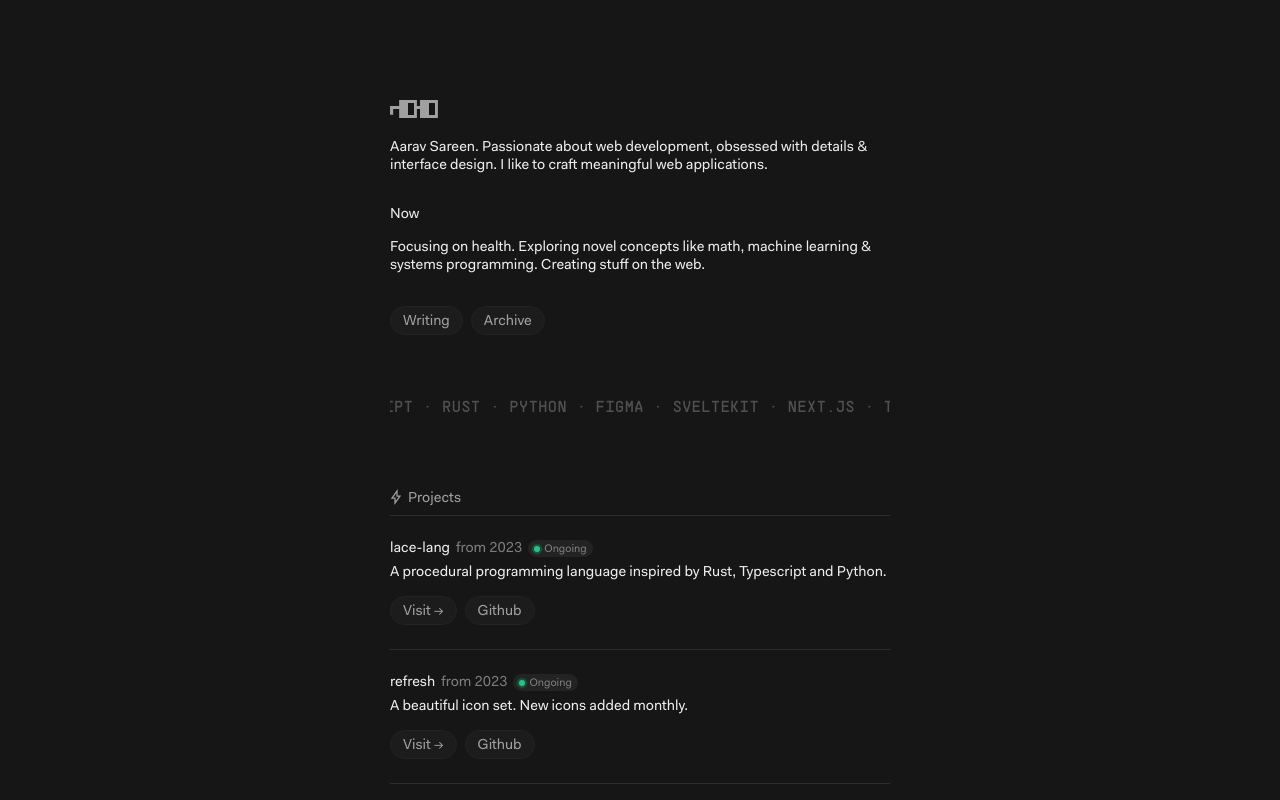
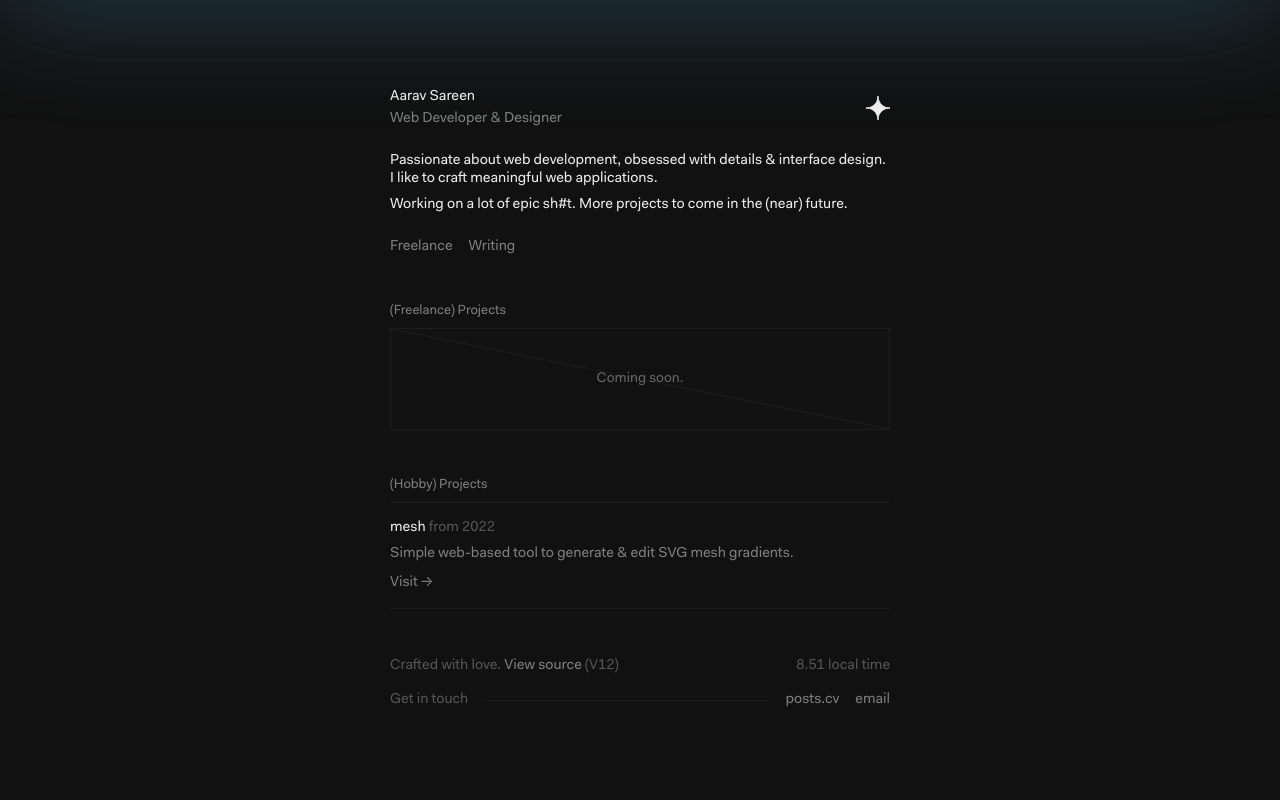
Before and after one commit to arvsrn/aarv.me-old, a SvelteKit app: page / in a window 1280 px wide. Shown: the top 800 px of the page. Built offline with nearby package versions, Linux system fonts and the light colour scheme.

Commit message:
V12 WOOOOOHOOOOOO

```diff
--- a/src/routes/+layout.svelte
+++ b/src/routes/+layout.svelte
@@ -1,20 +1,59 @@
 <script lang="ts">
-    import { dev } from '$app/environment';
-    import { inject } from '@vercel/analytics';
+    import { onMount } from "svelte";
+    import { slide } from "svelte/transition";
 
-    inject({ mode: dev ? 'development' : 'production' });
+    let hovering: boolean = false;
+    let mousePosition: number[] = [0, 0];
+    let text: string = "";
+
+    onMount(() => {
+        document.querySelectorAll('[data-info]').forEach(element => {
+            element.addEventListener('mouseenter', () => {
+                hovering = true;
+                text = element.getAttribute('data-info') || '';
+            });
+            element.addEventListener('mouseleave', () => hovering = false);
+        });
+    });
 </script>
 
+<svelte:window on:mousemove={e => mousePosition = [e.clientX, e.clientY]}/>
+
+{#if hovering}
+    <main transition:slide={{ duration: 150 }} style="top: {mousePosition[1]}px; left: {mousePosition[0]}px;">{text}</main>
+{/if}
+
+<slot></slot>
+
 <style>
-    :root {
-        --width: 500px;
-    }
+    main {
+        opacity: 100%;
 
-    @media only screen and (max-width: 595.24px) {
-        :root {
-            --width: 84vw;
-        }
+        background-color: #161616;
+        border: 1px solid rgba(255, 255, 255, 0.05);
+
+        display: flex;
+        flex-direction: column;
+        gap: 6px;
+        padding: 12px;
+        padding-bottom: 8px;
+        border-radius: 6px;
+        margin-top: 6px;
+        margin-left: 6px;
+        max-width: 439.31px;
+
+        width: fit-content;
+        height: fit-content;
+
+        position: absolute;
+
+        font-family: 'Fakt Pro';
+        font-size: 14px;
+        font-weight: normal;
+
+        color: #ddd;
+        z-index: 100;
+
+        line-height: 21px;
     }
 </style>
-
-<slot></slot>
--- a/src/routes/+page.svelte
+++ b/src/routes/+page.svelte
@@ -1,260 +1,206 @@
 <script>
-    import ButtonLink from "./ButtonLink.svelte";
+    import PlaceholderProject from "./PlaceholderProject.svelte";
+
+    const date = new Date();
+    let localTime = date.getTime();
+    let localOffset = date.getTimezoneOffset() * 60000;
+
+    let utc = localTime + localOffset;
+    let time = new Date(utc + 19_800_000);
+
+    const setTime = () => {
+        const date = new Date();
+        let localTime = date.getTime();
+        let localOffset = date.getTimezoneOffset() * 60000;
+
+        let utc = localTime + localOffset;
+        time = new Date(utc + 19_800_000);
+
+        setTimeout(setTime, 60_000);
+    };
+
+    setTimeout(setTime, 60_000);
 </script>
 
 <main>
-    <div class="container" data-animate style="--stagger:2;" id="glasses">
-        <div class="noggle-container">
-            <div class="before"></div>
-            <svg width="48" height="18" viewBox="0 0 48 18" fill="none" xmlns="http://www.w3.org/2000/svg">
-            <g clip-path="url(#clip0_31_30)">
-            <path d="M0.0498047 14.7898V6.03077H9.1488V0.0927734H26.8998V6.03077H30.0318V0.0927734H47.9318V17.9068H30.0318V8.99977H26.8998V17.9068H9.1488V8.99977H3.1818V14.7898H0.0498047Z" fill="#A0A0A0"/>
-            <path d="M17.9868 3.06201H23.9908V14.938H17.9868V3.06201Z" fill="#A0A0A0"/>
-            <path d="M38.8008 3.06201H44.8048V14.938H38.8008V3.06201Z" fill="#A0A0A0"/>
-            </g>
-            <defs>
-            <clipPath id="clip0_31_30">
-            <rect width="48" height="18" fill="black"/>
-            </clipPath>
-            </defs>
+    <div class="gradient"></div>
+
+    <section data-animate style:--stagger="1" style:gap="24px">
+        <div class="row" style:align-items="center">
+            <div>
+                <p>Aarav Sareen</p>
+                <p class="dark">Web Developer & Designer</p>
+            </div>
+            <svg style:margin-left="auto" width="24" height="24" viewBox="0 0 24 24" fill="none" xmlns="http://www.w3.org/2000/svg">
+                <path d="M0 12C4 12 12 9.6 12 0C12 4 14.4 12 24 12C20 12 12 14.4 12 24C12 20 9.6 12 0 12Z" fill="#EDEDED" stroke="#EDEDED"/>
             </svg>
-            <div class="after"></div></div>
+        </div>
+        <div style="display:flex;flex-direction:column;gap:8px;">
+            <p>Passionate about web development, obsessed with details & interface design. I like to craft meaningful web applications.</p>
+            <p>Working on a lot of epic sh#t. More projects to come in the (near) future.</p>
+        </div>
+        <div class="row">
+            <a href="" class="disabled" data-info="Will be available for work soon.">Freelance</a>
+            <a href="" class="disabled" data-info="Coming soon.">Writing</a>
+        </div>
+    </section>
 
-        <p>Aarav Sareen. Passionate about web development, obsessed with details & interface design. I like to craft meaningful web applications.</p>
-        <p style="margin-top: 16px;">Now</p>
-        <p>Focusing on health. Exploring novel concepts like math, machine learning & systems programming. Creating stuff on the web.</p>
-        <div style="display:flex;flex-direction:row;align-items:flex-start;padding:0px;gap:8px;margin-top:16px;">
-            <!--
-                <ButtonLink href="">Freelance →</ButtonLink>
-            -->
-            <ButtonLink href="/writing">Writing</ButtonLink>
-            <ButtonLink href="/archive">Archive</ButtonLink>
+    <section style:gap="0px" data-animate style:--stagger="2">
+        <p class="section-heading">(Freelance) Projects</p>
+        <div class="divider"></div>
+        <PlaceholderProject />
+        <div class="divider"></div>
+    </section>
+    <section style:gap="0px" data-animate style:--stagger="3">
+        <p class="section-heading">(Hobby) Projects</p>
+        <div class="divider"></div>
+        <div style:padding="16px 0px" style:gap="8px">
+            <p>mesh <span style:color="#555555">from 2022</span></p>
+            <p class="dark">Simple web-based tool to generate & edit SVG mesh gradients.</p>
+            <a href="" class="arrow">Visit</a>
         </div>
-    </div>
+        <div class="divider"></div>
+    </section>
 
-    <div class="carousel" data-animate style="--stagger:3;">
-        <h3>SVELTEKIT · NEXT.JS · TYPESCRIPT · RUST · PYTHON · FIGMA · SVELTEKIT · NEXT.JS · TYPESCRIPT · RUST · PYTHON · FIGMA</h3>
-    </div>
-
-    <div class="container nogap" data-animate style="--stagger:4;">
-        <p class="container-heading">
-            <svg width="12" height="16" viewBox="0 0 12 16" fill="none" xmlns="http://www.w3.org/2000/svg">
-                <path fill-rule="evenodd" clip-rule="evenodd" d="M7.62499 0.0497131V6.375H11.2145L4.37499 15.9503V9.625H0.785492L7.62499 0.0497131ZM3.21448 8.375H5.62499V12.0497L8.78549 7.625H6.37499V3.95029L3.21448 8.375Z" fill="currentColor"/>
-            </svg>
-            Projects
-        </p>
-        <div style="display:flex;flex-direction:column;align-items:flex-start;padding:24px 0px;gap:6px;width:100%;height:fit-content;border-top:1px solid #2E2E2E;">
-            <p>lace-lang <span class="dark">from 2023</span> <span class="ongoing"><div class="dot"/> <span>Ongoing</span></span></p>
-            <p>A procedural programming language inspired by Rust, Typescript and Python.</p>
-            <div style="display:flex;flex-direction:row;align-items:flex-start;padding:0px;gap:8px;margin-top:8px;">
-                <ButtonLink href="" disabled>Visit →</ButtonLink>
-                <ButtonLink href="https://www.github.com/arvsrn/lace-lang">Github</ButtonLink>
+    <section data-animate style:--stagger="4">
+        <div class="row">
+            <p style:color="#555555">Crafted with love. <a href="">View source</a> (V12)</p>
+            <p style:margin-left="auto" style:color="#555555" data-info="GMT +5:30 (India)" style:cursor="default">{time.getHours()}.{time.getMinutes()} local time</p>
+        </div>
+        <div class="row" style:align-items="center">
+            <p style:color="#555555" style:flex="none">Get in touch</p>
+            <div class="divider"></div>
+            <div class="row" style:margin-left="auto">
+                <a href="https://www.posts.cv/arvsrn">posts.cv</a>
+                <a href="" class="disabled" data-info="My email server doesn't work aah">email</a>
             </div>
         </div>
-        <div style="display:flex;flex-direction:column;align-items:flex-start;padding:24px 0px;gap:6px;width:100%;height:fit-content;border-top:1px solid #2E2E2E;">
-            <p>refresh <span class="dark">from 2023</span> <span class="ongoing"><div class="dot"/> <span>Ongoing</span></span></p>
-            <p>A beautiful icon set. New icons added monthly.</p>
-            <div style="display:flex;flex-direction:row;align-items:flex-start;padding:0px;gap:8px;margin-top:8px;">
-                <ButtonLink href="https://refresh.aarv.me/">Visit →</ButtonLink>
-                <ButtonLink href="" disabled>Github</ButtonLink>
-            </div>
-        </div>
-        <div style="display:flex;flex-direction:column;align-items:flex-start;padding:24px 0px;gap:6px;width:100%;height:fit-content;border-top:1px solid #2E2E2E;">
-            <p>mesh <span class="dark">from 2022</span></p>
-            <p>Create beautiful SVG mesh gradients. Built with SvelteKit.</p>
-            <div style="display:flex;flex-direction:row;align-items:flex-start;padding:0px;gap:8px;margin-top:8px;">
-                <ButtonLink href="https://mesh.aarv.me/">Visit →</ButtonLink>
-                <ButtonLink href="https://github.com/arvsrn/mesh">Github</ButtonLink>
-            </div>
-        </div>
-    </div>
-
-    <div class="container nogap" data-animate style="--stagger:5;">
-        <p class="container-heading">
-            <svg width="10" height="11" viewBox="0 0 10 11" fill="none" xmlns="http://www.w3.org/2000/svg">
-                <path fill-rule="evenodd" clip-rule="evenodd" d="M9.375 0L9.375 11L8.125 11L8.125 -1.09278e-07L9.375 0ZM4.19194 8.94194L3.30806 8.05806L5.24112 6.125L0.25 6.125L0.250001 4.875L5.24112 4.875L3.30806 2.94194L4.19194 2.05806L7.63388 5.5L4.19194 8.94194Z" fill="currentColor"/>
-            </svg>
-            Connect
-        </p>
-        <div style="display:flex;flex-direction:column;align-items:flex-start;padding:24px 0px;gap:15px;width: 100%;height: fit-contents;border-top:1px solid #2E2E2E;">
-            <p>Twitter <span class="dark">@arvsrn</span></p>
-            <p>Github <span class="dark">@arvsrn</span></p>
-            <p>Email <span class="dark">contact@aarv.me</span></p>
-        </div>
-    </div>
+    </section>
 </main>
 
 <style>
     main {
-        width: 100%;
-        min-height: 100vh;
+        width: 100vw;
+        height: 100vh;
+
+        display: flex;
+        flex-direction: column;
+        align-items: center;
+        padding: 64px 0px;
+
+        overflow-y: scroll;
+    }
+
+    section {
+        width: 500px;
         height: fit-content;
 
         display: flex;
         flex-direction: column;
-        align-items: center;
-        padding: 100px 0px;
-        gap: 65px;
-
-        background: #161616;
+        gap: 16px;
+        padding: 24px 0px;
     }
 
-    div.container {
+    div {
         display: flex;
         flex-direction: column;
-        align-items: flex-start;
-        gap: 15px;
-
-        width: var(--width);
-        height: fit-content;
+        gap: 4px;
     }
 
-    div.noggle-container {
-        position: relative;
-        width: fit-content;
-        height: fit-content;
+    div.divider {
+        width: 100%;
+        height: 1px;
+        background: rgba(255, 255, 255, 0.05);
     }
 
-    div.before, div.after {
+    div.gradient {
+        width: 100vw;
         position: absolute;
-        width: 6px;
-        height: 12px;
-        top: 3px;
-        background-color: #161616;
-        transition: transform 0.2s cubic-bezier(0.4,2,0.68,1);
+        top: -50px;
+        left: 0px;
+        height: 30px;
+
+        will-change: transform;
+        filter: blur(60px);
+        -webkit-filter: blur(60px);
+        -moz-filter: blur(60px);
+        background-color: #ededed;
+
+        animation: gradient 10s ease infinite;
+        pointer-events: none;
     }
 
-    div.before {
-        left: 18px;
+    div.row {
+        flex-direction: row;
+        gap: 16px;
     }
 
-    div.after {
-        left: 39px;
+    p.dark {
+        color: #7e7e7e;
     }
 
-    div.noggle-container:hover div.before,
-    div.noggle-container:hover div.after {
-        transform: translateX(-6px);
+    p.section-heading {
+        font-size: 13.25px;
+        color: #7e7e7e;
+        font-weight: 500;
+        margin-bottom: 8px;
+        user-select: none;
     }
 
-    p {
-        width: var(--width);
-        height: fit-content;
-        color: #ededed;
-
-        display: flex;
-        flex-direction: row;
-        gap: 6px;
+    a {
+        text-decoration: none;
+        color: #7e7e7e;
+        transition: color 0.15s ease;
     }
 
-    p.container-heading {
-        width: 100%;
-        height: 32px;
-
-        line-height: 32px;
-
-        color: #A0A0A0;
-        user-select: none;
-
-        display: flex;
-        flex-direction: row;
-        gap: 6px;
-        align-items: center;
+    a.disabled:hover {
+        text-decoration: line-through;
     }
 
-    p.container-heading > svg {
-        transform: translateY(-2px)
+    a:hover {
+        color: #ededed;
     }
 
-    div.nogap {
-        gap: 0px !important;
+    .arrow::after {
+        content: "→";
+        font-family: system-ui, -apple-system, BlinkMacSystemFont, 'Segoe UI', Roboto, Oxygen, Ubuntu, Cantarell, 'Open Sans', 'Helvetica Neue', sans-serif;
+        margin-left: 2px;
+        transition: margin-left 0.15s ease;
     }
 
-    span {
-        color: #7E7E7E;
+    .arrow:hover::after {
+        margin-left: 6px;
     }
 
-    span.ongoing {
-        background: #232323;
-        color: #7E7E7E;
-        border-radius: 100px;
+    @keyframes gradient {
+        from {
+            background-color: #FC4F4F;
+        }
 
-        width: fit-content;
-        height: fit-content;
+        20% {
+            background-color: #D36D41;
+        }
 
-        display: flex;
-        flex-direction: row;
-        align-items: center;
-        justify-content: center;
-        gap: 4px;
+        40% {
+            background-color: #57CE55;
+        }
 
-        padding: 2px 6px;
-        font-size: 11px;
-    }
+        60% {
+            background-color: #4191DB;
+        }
 
-    span.ongoing > span {
-        transform: translateY(1px);
-    }
-
-    div.dot {
-        width: 6px;
-        height: 6px;
-        border-radius: 4px;
-
-        background: #1cc88a;
-    }
-
-    div.dot::before {
-        content: '';
-        display: block;
-        width: 6px;
-        height: 6px;
-        border-radius: 4px;
-        background: #1cc88a;
-        animation: 1.5s anim ease-out;
-        animation-iteration-count: infinite;
-    }
-
-    @keyframes anim {
-        0% {
-            transform: scale(1);
-            opacity: 50%;
+        80% {
+            background-color: #C072F0;
         }
 
         100% {
-            transform: scale(2.5);
-            opacity: 0%;
+            background-color: #FC4F4F;
         }
     }
 
-    div.carousel {
-        width: var(--width);
-        height: fit-content;
-
-        overflow-x: hidden;
-        position: relative;
-    }
-
-    div.carousel > h3 {
-        font-size: 16px;
-        font-family: 'Supply Mono';
-        font-weight: 500;
-        color: #505050;
-
-        width: 1180px !important;
-        word-wrap: normal;
-
-        animation: carousel 10s linear 0s infinite;
-        user-select: none;
-    }
-
-    @keyframes carousel {
-        from {
-            transform: translateX(0px);
-        }
-
-        to {
-            transform: translate(-568px);
+    @media only screen and (max-width: 594.24px) {
+        section {
+            width: 84vw;
         }
     }
 </style>
--- /dev/null
+++ b/src/routes/PlaceholderProject.svelte
@@ -0,0 +1,27 @@
+<main>
+    <p>Coming soon.</p>
+</main>
+
+<style>
+    main {
+        width: 100%;
+        height: 100px;
+
+        background: linear-gradient(to top right, transparent calc(50% - 1px), rgba(255, 255, 255, 0.05), transparent calc(50% + 1px));
+        border-left: 1px solid rgba(255, 255, 255, 0.05);
+        border-right: 1px solid rgba(255, 255, 255, 0.05);
+
+        display: flex;
+        flex-direction: row;
+        align-items: center;
+        justify-content: center;
+        gap: 8px;
+    }
+
+    p {
+        font-size: 14px;
+        font-weight: 500;
+        color: #666666;
+        user-select: none;
+    }
+</style>
--- a/static/global.css
+++ b/static/global.css
@@ -22,7 +22,8 @@ body {
     font-family: 'Fakt Pro';
     font-size: 14.5px;
 
-    background-color: #161616;
+    background-color: #111111;
+    color: #ededed;
 }
 
 [data-animate] {
@@ -53,7 +54,7 @@ body {
 }
 
 ::-webkit-scrollbar-track {
-    background: #161616;
+    background: #0a0a0a;
 }
 
 ::-webkit-scrollbar-thumb {
--- a/svelte.config.js
+++ b/svelte.config.js
@@ -8,6 +8,9 @@ const config = {
 	preprocess: vitePreprocess(),
 
 	kit: {
+		// adapter-auto only supports some environments, see https://kit.svelte.dev/docs/adapter-auto for a list.
+		// If your environment is not supported or you settled on a specific environment, switch out the adapter.
+		// See https://kit.svelte.dev/docs/adapters for more information about adapters.
 		adapter: adapter()
 	}
 };
```
Also changed, not shown: package.json (+4 -4 lines), src/routes/gallery/+page.svelte (added), 1 other file (tests, documents, lock files or other folders).
